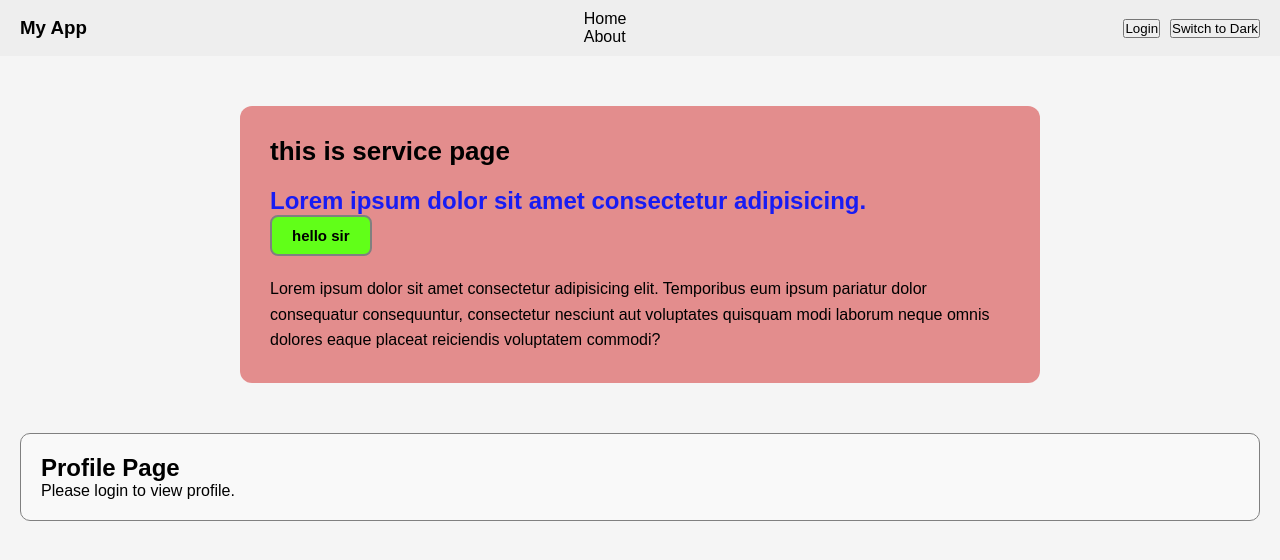
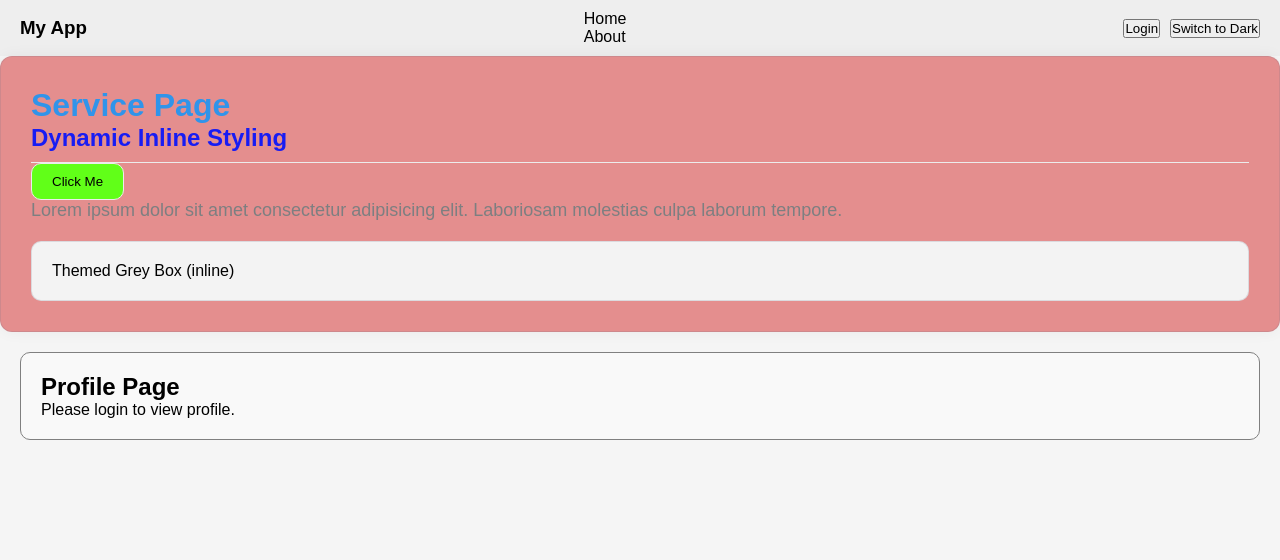
Before and after one commit to sumittripati/Theming, a React (Vite) app: page /service in a window 1280 px wide. Shown: the top 560 px of the page. Built offline with nearby package versions, Linux system fonts and the light colour scheme.

Commit message:
mediaSizes

```diff
--- /dev/null
+++ b/src/MediaSizes.js
@@ -0,0 +1,22 @@
+// src/styles/deviceQuery.js
+
+export const sizeNumbers = {
+  mobile: 480,    // up to 480px
+  tablet: 768,    // up to 768px
+  laptop: 1024,   // up to 1024px
+  desktop: 1280,  // up to 1280px
+};
+
+export const size = {
+  mobile: `${sizeNumbers.mobile}px`,
+  tablet: `${sizeNumbers.tablet}px`,
+  laptop: `${sizeNumbers.laptop}px`,
+  desktop: `${sizeNumbers.desktop}px`,
+};
+
+export const deviceQuery = {
+  mobile: `(max-width: ${size.mobile})`,
+  tablet: `(max-width: ${size.tablet})`,
+  laptop: `(max-width: ${size.laptop})`,
+  desktop: `(max-width: ${size.desktop})`,
+};
--- a/src/Pages/Home.jsx
+++ b/src/Pages/Home.jsx
@@ -2,7 +2,6 @@ import React from 'react'
 import { ThemedButton } from './Service.styles'
 import styled from 'styled-components'
 import { useTheme } from '../context/ThemeContext'
-// const { themode } = useTheme()
 import './home.css'
 
 const Homebutton = styled.button`
@@ -19,7 +18,6 @@ const Home = () => {
       <h1>Home Page</h1>
       <ThemedButton className='hmbtn' style={{ border: `2px solid ${themode.homebordercl}` }}>hello ji home button</ThemedButton>
       <Homebutton>Home button kjfnekrf</Homebutton>
-      {/* <a href="#">gbmfgomg</a> */}
     </div>
   )
 }
--- a/src/Pages/Service.jsx
+++ b/src/Pages/Service.jsx
@@ -49,31 +49,81 @@
 
 
 
+// import React from "react";
+// import { useTheme } from "../context/ThemeContext";
+// import { StyledServiceBox, ThemedButton } from "./Service.styles";
+// import styled from "styled-components";
+// import "./Service.css";
+
+// const Service = () => {
+//   // const { theme } = useTheme();
+//   const { themode } = useTheme();
+
+//   return (
+//     <StyledServiceBox className="service-container">
+//       <h1>this is service page</h1>
+//       <h2 style={{ color: themode.accentColor }}>Lorem ipsum dolor sit amet consectetur adipisicing.</h2>
+
+//       <ThemedButton className="service-btn">
+//         hello sir
+//       </ThemedButton>
+
+//       <p>
+//         Lorem ipsum dolor sit amet consectetur adipisicing elit.
+//         Temporibus eum ipsum pariatur dolor consequatur consequuntur,
+//         consectetur nesciunt aut voluptates quisquam modi laborum neque
+//         omnis dolores eaque placeat reiciendis voluptatem commodi?
+//       </p>
+//     </StyledServiceBox>
+//   );
+// };
+
+// export default Service;
+
+
+
 import React from "react";
 import { useTheme } from "../context/ThemeContext";
 import { StyledServiceBox, ThemedButton } from "./Service.styles";
-import styled from "styled-components";
-import "./Service.css";
 
 const Service = () => {
-  // const { theme } = useTheme();
-  const { themode } = useTheme();
+  const { themode } = useTheme(); // ✅ full theme object is here
 
   return (
-    <StyledServiceBox className="service-container">
-      <h1>this is service page</h1>
-      <h2 style={{ color: themode.accentColor }}>Lorem ipsum dolor sit amet consectetur adipisicing.</h2>
+    <StyledServiceBox>
+      <h1>Service Page</h1>
 
-      <ThemedButton className="service-btn">
-        hello sir
-      </ThemedButton>
+      {/* ✅ Inline dynamically themed border */}
+      <h2
+        style={{
+          color: themode.accentColor,
+          borderBottom: themode.borders.border5,
+          paddingBottom: "10px",
+        }}
+      >
+        Dynamic Inline Styling
+      </h2>
+
+      {/* ✅ normal styled button */}
+      <ThemedButton>Click Me</ThemedButton>
 
       <p>
-        Lorem ipsum dolor sit amet consectetur adipisicing elit.
-        Temporibus eum ipsum pariatur dolor consequatur consequuntur,
-        consectetur nesciunt aut voluptates quisquam modi laborum neque
-        omnis dolores eaque placeat reiciendis voluptatem commodi?
+        Lorem ipsum dolor sit amet consectetur adipisicing elit. Laboriosam
+        molestias culpa laborum tempore.
       </p>
+
+      {/* ✅ Dynamic background from nested theme */}
+      <div
+        style={{
+          background: themode.colors.grey.extraLight,
+          padding: "20px",
+          borderRadius: "10px",
+          border: themode.borders.border1,
+          marginTop: "20px",
+        }}
+      >
+        Themed Grey Box (inline)
+      </div>
     </StyledServiceBox>
   );
 };
--- a/src/Pages/Service.styles.js
+++ b/src/Pages/Service.styles.js
@@ -1,37 +1,86 @@
+// import styled from "styled-components";
+
+// // ✅ Service container styling (theme ke according)
+// export const StyledServiceBox = styled.div`
+//   background: ${(props) => props.theme.pageBg};
+//   color: ${(props) => props.theme.text};
+//   padding: 30px;
+//   border-radius: 12px;
+//   transition: all 0.3s ease;
+
+//   h1 {
+//     font-size: 26px;
+//     margin-bottom: 20px;
+//   }
+
+//   p {
+//     line-height: 1.6;
+//     font-size: 16px;
+//   }
+// `;
+
+// // ✅ Themed Button styling
+// export const ThemedButton = styled.button`
+//   background: ${(props) => props.theme.buttonBg};
+//   color: ${(props) => props.theme.buttonText};
+//   border: 2px solid ${(props) => props.theme.bordercl};
+//   padding: 10px 20px;
+//   border-radius: 8px;
+//   font-weight: 600;
+//   margin-bottom: 20px;
+//   cursor: pointer;
+//   transition: background 0.3s ease;
+
+//   &:hover {
+//     opacity: 0.9;
+//   }
+// `;
+
+
 import styled from "styled-components";
+import { deviceQuery } from "../MediaSizes";
 
-// ✅ Service container styling (theme ke according)
 export const StyledServiceBox = styled.div`
-  background: ${(props) => props.theme.pageBg};
-  color: ${(props) => props.theme.text};
+  background: ${({ theme }) => theme.pageBg};
+  color: ${({ theme }) => theme.text};
   padding: 30px;
-  border-radius: 12px;
-  transition: all 0.3s ease;
 
-  h1 {
-    font-size: 26px;
-    margin-bottom: 20px;
+  @media ${deviceQuery.tablet} {
+    padding: 24px;
+    background: ${({ theme }) => theme.colors.grey.extraLight};
   }
 
+  border-radius: 12px;
+
+  /* ✅ Dynamic border from theme.borders */
+  border: ${({ theme }) => theme.borders.border1};
+
+  /* ✅ Dynamic shadow */
+  box-shadow: ${({ theme }) => theme.shadows.shadow1};
+
+  /* ✅ Typography */
+  h1 {
+    font-size: ${({ theme }) => theme.typography.title3};
+    color: ${({ theme }) => theme.colors.blue.dark};
+  }
+
+  /* ✅ Nested grey color */
   p {
-    line-height: 1.6;
-    font-size: 16px;
+    color: ${({ theme }) => theme.colors.grey.dark};
+    font-size: ${({ theme }) => theme.typography.text2};
   }
 `;
 
-// ✅ Themed Button styling
 export const ThemedButton = styled.button`
-  background: ${(props) => props.theme.buttonBg};
-  color: ${(props) => props.theme.buttonText};
-  border: 2px solid ${(props) => props.theme.bordercl};
+  background: ${({ theme }) => theme.buttonBg};
+  color: ${({ theme }) => theme.buttonText};
   padding: 10px 20px;
-  border-radius: 8px;
-  font-weight: 600;
-  margin-bottom: 20px;
-  cursor: pointer;
-  transition: background 0.3s ease;
+  border-radius: 10px;
+
+  /* ✅ Gradient background from deep color */
+  border: ${({ theme }) => theme.borders.border5};
 
   &:hover {
-    opacity: 0.9;
+    background: ${({ theme }) => theme.colors.blue.gradient};
   }
 `;
--- a/src/Theme.js
+++ b/src/Theme.js
@@ -19,6 +19,37 @@
 
 
 
+// export const lightTheme = {
+//   background: "#f5f5f5",
+//   pageBg: "#de6969bc",
+//   text: "#000",
+//   cardBg: "#fff",
+//   buttonBg: "#61ff18ff",
+//   buttonText: "#000",
+//   accentColor: "#181cf3ff",
+//   homebuttonBg: "#2418ffff",
+//   homebuttonText: "#ff0f0fff",
+//   bordercl: "gray",
+//   homebordercl: "yellow",
+// };
+
+
+// export const darkTheme = {
+//   background: "#1e1e1e",
+//   pageBg: "#534f4fd5",
+//   text: "#fff",
+//   cardBg: "#333",
+//   buttonBg: "#c62a37ff",
+//   buttonText: "#fff",
+//   accentColor: "#c7f318ff",
+//   homebuttonBg: "#ecff18ff",
+//   homebuttonText: "#ff0f0fff",
+//   bordercl: "#444",
+//   homebordercl: "yellow",
+// };
+
+
+
 export const lightTheme = {
   background: "#f5f5f5",
   pageBg: "#de6969bc",
@@ -31,18 +62,81 @@ export const lightTheme = {
   homebuttonText: "#ff0f0fff",
   bordercl: "gray",
   homebordercl: "yellow",
+
+  // ✅ ADVANCED COLORS
+  colors: {
+    black: "#27282C",
+    white: "#FFFFFF",
+    grey: {
+      dark: "#7D7F81",
+      extraLight: "#F3F3F3",
+    },
+    blue: {
+      dark: "#3094ea",
+      gradient: "rgba(48, 148, 234, 0.12)",
+    },
+  },
+
+  // ✅ ADVANCED BORDERS
+  borders: {
+    border1: "1px solid rgba(123, 116, 133, 0.2)",
+    border5: "1px solid #ECECEC",
+  },
+
+  // ✅ SHADOWS
+  shadows: {
+    shadow1: "0px 0px 15px rgba(0, 0, 0, 0.05)",
+  },
+
+  // ✅ TYPOGRAPHY
+  typography: {
+    title3: "32px",
+    text2: "18px",
+  },
 };
 
+
 export const darkTheme = {
+  // Basic Dark Mode Overrides
   background: "#1e1e1e",
   pageBg: "#534f4fd5",
   text: "#fff",
-  cardBg: "#333",
+  cardBg: "#2a2a2a",
   buttonBg: "#c62a37ff",
   buttonText: "#fff",
   accentColor: "#c7f318ff",
   homebuttonBg: "#ecff18ff",
-  homebuttonText: "#ff0f0fff",
   bordercl: "#444",
   homebordercl: "yellow",
+
+  // ✅ ADVANCED COLORS (dark friendly)
+  colors: {
+    black: "#FFFFFF",        // inverted for dark mode
+    white: "#1E1E1E",        // dark background
+    grey: {
+      dark: "#B0B0B0",       // lighter grey for readability
+      extraLight: "#2F2F2F", // dark neutral tone
+    },
+    blue: {
+      dark: "#7FB3FF",       // lighter blue for contrast
+      gradient: "rgba(100, 150, 255, 0.15)",  // gentle blue gradient
+    },
+  },
+
+  // ✅ ADVANCED DARK BORDERS
+  borders: {
+    border1: "1px solid rgba(255, 255, 255, 0.15)",
+    border5: "1px solid rgba(255, 255, 255, 0.08)",
+  },
+
+  // ✅ DARK SHADOWS
+  shadows: {
+    shadow1: "0px 0px 15px rgba(0, 0, 0, 0.5)", // deeper shadow
+  },
+
+  // ✅ TYPOGRAPHY (same)
+  typography: {
+    title3: "32px",
+    text2: "18px",
+  },
 };
```
Also changed, not shown: src/Pages/service.css (+0 -20 lines).
